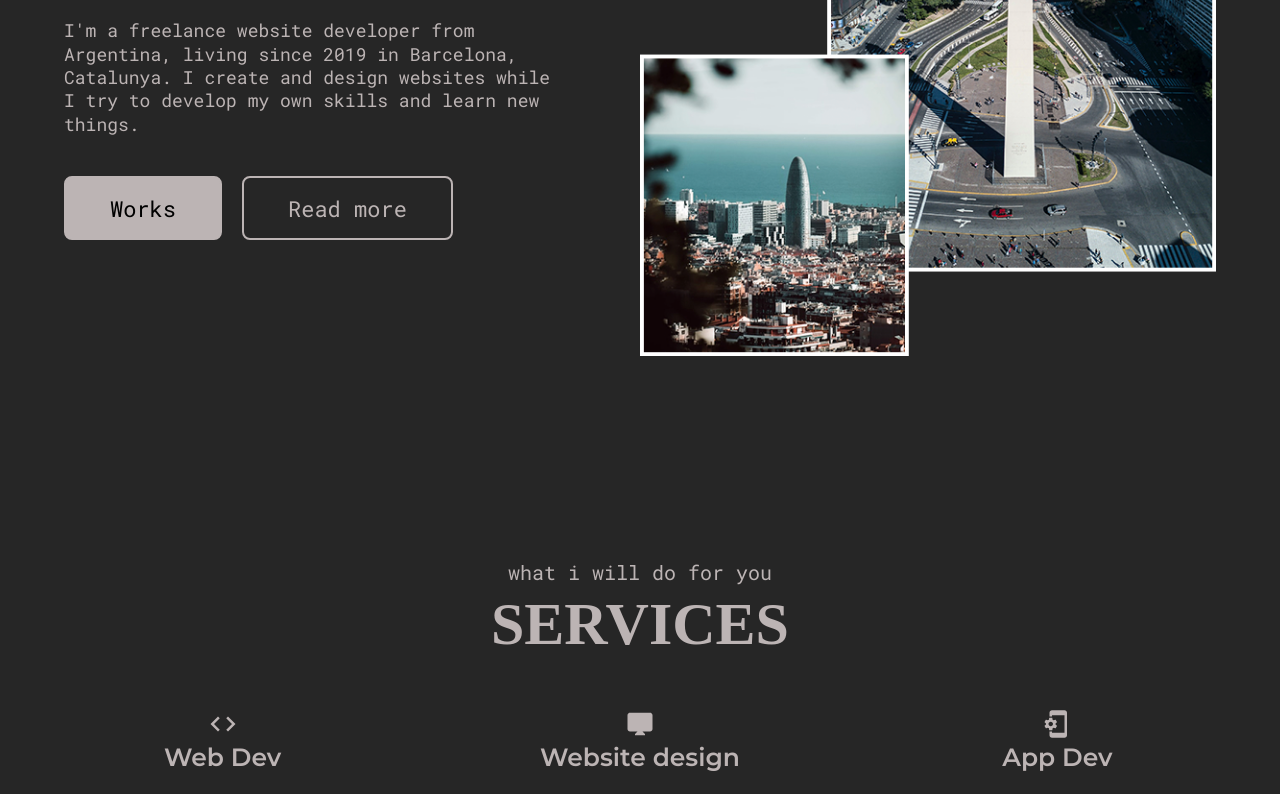
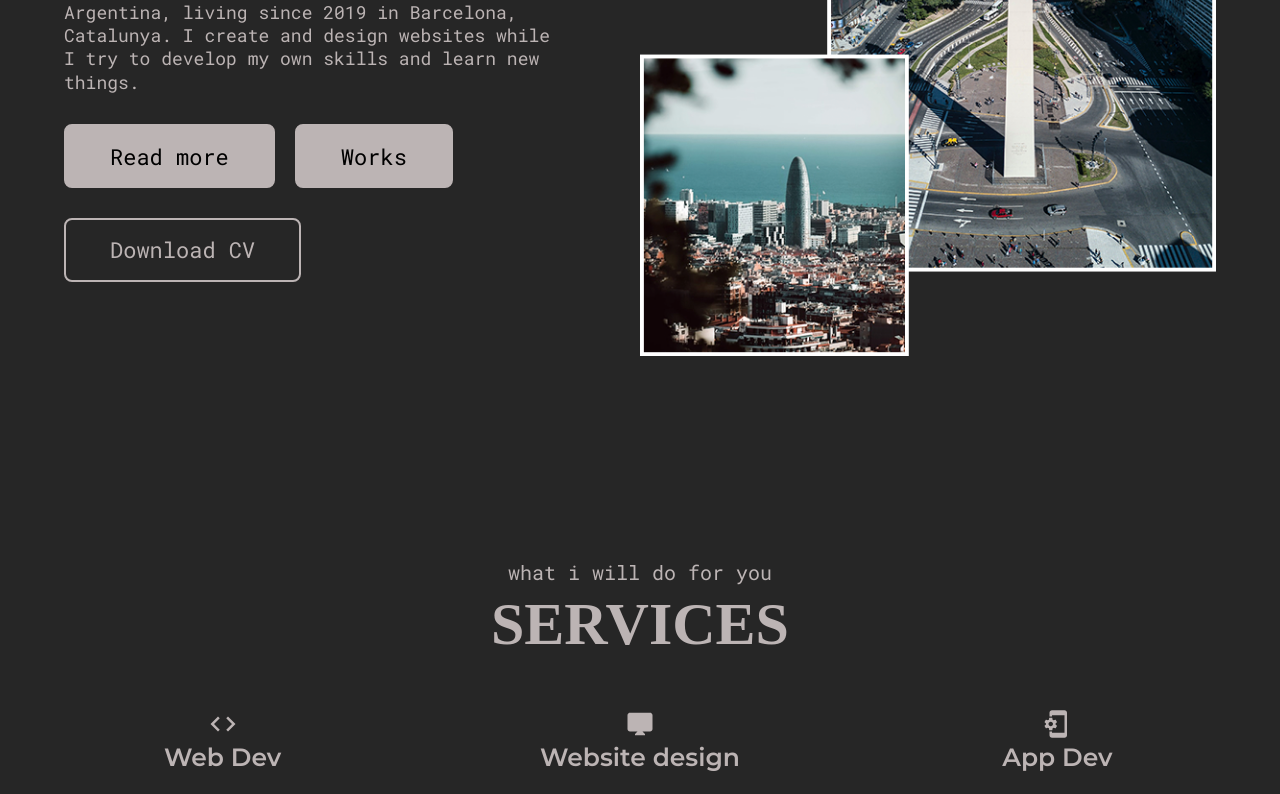
Before and after one commit to leanloia/portfolio, a React (Create React App) app: page / in a window 1280 px wide. Shown: the part 1320-2114 px from the top of the page. Built offline with nearby package versions, Linux system fonts and the light colour scheme; a web font is replaced by a local one.

Commit message:
fixing typos, adding download cv button in about section

```diff
--- a/src/assets/data/projects.js
+++ b/src/assets/data/projects.js
@@ -29,8 +29,7 @@ const projects = [
   {
     id: uuidv4(),
     name: 'CalendarApp',
-    desc:
-      'An small calendar-app project, design for sharing a common calendar within a small group of people.',
+    desc: 'An small calendar-app project, design for sharing a common calendar within a small group of people.',
     img: CalendarApp,
     linkLive: 'https://react-calendarapp.herokuapp.com/',
     linkCode: 'https://github.com/leanloia/REACT-calendar-app',
--- a/src/components/AboutSection.js
+++ b/src/components/AboutSection.js
@@ -4,6 +4,7 @@ import Button from './Button';
 import PText from './PText';
 import SectionTitle from './SectionTitle';
 import AboutImg from '../assets/images/Fondo.png';
+import DownloadButton from './DownloadButton';
 
 const AboutSectionStyle = styled.div`
   padding: 10rem 0;
@@ -29,7 +30,7 @@ const AboutSectionStyle = styled.div`
     align-items: center;
     justify-content: flex-start;
     gap: 2rem;
-    margin-top: 2rem;
+    margin-top: 1rem;
   }
 
   @media only screen and (max-width: 950px) {
@@ -91,8 +92,15 @@ export default function AboutSection() {
             develop my own skills and learn new things.
           </PText>
           <div className="aboutSection__buttons">
+            <Button btnLink="/about" btnText="Read more" />
             <Button btnLink="/projects" btnText="Works" />
-            <Button btnLink="/about" btnText="Read more" outline />
+          </div>
+          <div className="aboutSection__buttons">
+            <DownloadButton
+              btnLink="./cv__en_leandro_loiacono.pdf"
+              btnText="Download CV"
+              outline
+            />
           </div>
         </div>
         <div className="aboutSection__right">
--- a/src/components/Footer.js
+++ b/src/components/Footer.js
@@ -142,7 +142,7 @@ export default function Footer() {
       <div className="copyright">
         <div className="container">
           <PText>
-            © 2021 - Leandro Loiacono | Designed By Leandro Loiacono
+            © 2024 - Leandro Loiacono | Designed By Leandro Loiacono
           </PText>
         </div>
       </div>
--- a/src/components/NavMenu.js
+++ b/src/components/NavMenu.js
@@ -95,7 +95,7 @@ const NavMenuStyles = styled.div`
     .navItems {
       right: 4rem;
     }
-  } ;
+  }
 `;
 
 export default function NavMenu() {
@@ -110,7 +110,7 @@ export default function NavMenu() {
         onKeyDown={() => setShowNav(!showNav)}
         tabIndex={0}
       >
-        <MdMenu />
+        <MdMenu aria-label="menu" />
       </div>
       <ul className={!showNav ? 'navItems hide-item' : 'navItems'}>
         <div
@@ -120,7 +120,7 @@ export default function NavMenu() {
           onKeyDown={() => setShowNav(!showNav)}
           tabIndex={0}
         >
-          <MdClose />
+          <MdClose aria-label="close" />
         </div>
         <li>
           <NavLink
--- a/src/pages/About.js
+++ b/src/pages/About.js
@@ -107,7 +107,10 @@ export default function About() {
               </PText>
             </div>
             {/* <Button btnText="Download CV" btnLink="#" /> */}
-            <DownloadButton btnLink="./cv.pdf" btnText="Download CV" />
+            <DownloadButton
+              btnLink="./cv__en_leandro_loiacono.pdf"
+              btnText="Download CV"
+            />
           </div>
           <div className="right">
             <img src={AboutImg} alt="" />
```
